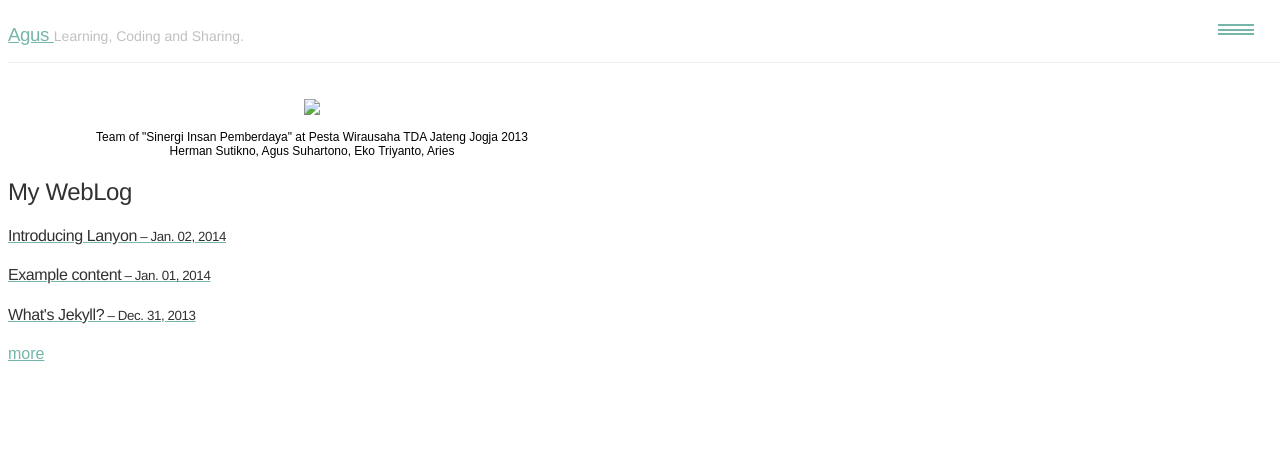
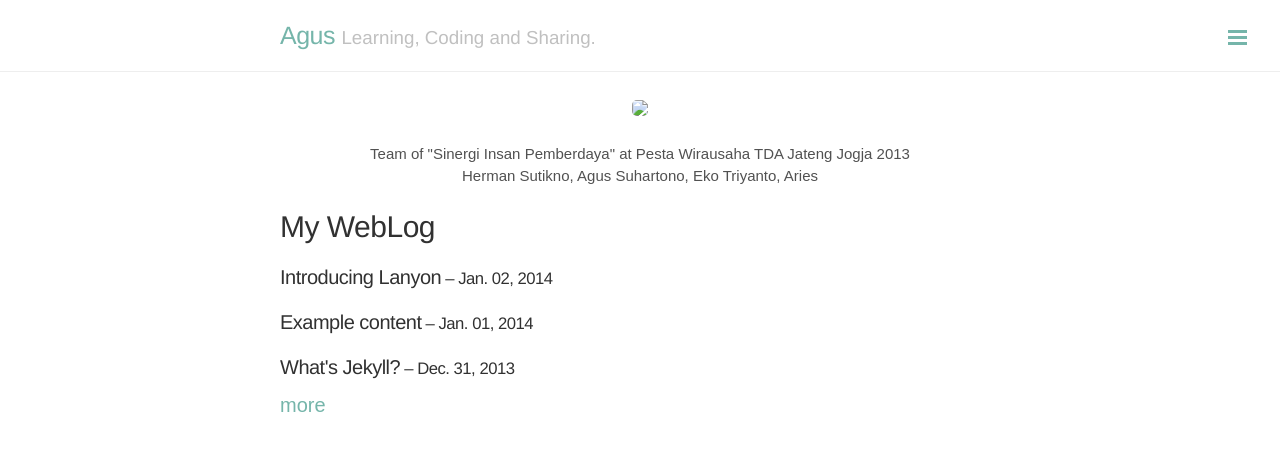
Before and after one commit to irnawansuprapti/irnawansuprapti.github.io, a Jekyll site: the page built from index.html, in a window 1280 px wide. Shown: the top 451 px of the page. Built offline with Jekyll 4.4.1, drawn with Linux system fonts in a browser that asks for light colours; Markdown is read by kramdown in place of the engine named in the settings; comment, search, counter and statistics services are not loaded.

Commit message:
fix assets

```diff
--- a/_includes/head.html
+++ b/_includes/head.html
@@ -16,7 +16,7 @@
   </title>
 
   <!-- CSS -->
-  <link rel="stylesheet" href="/asstes/css/poole.css">
+  <link rel="stylesheet" href="/public/css/poole.css">
   <link rel="stylesheet" href="/public/css/syntax.css">
   <link rel="stylesheet" href="/public/css/lanyon.css">
   <link rel="stylesheet" href="/public/css/codinfox.css">
```
